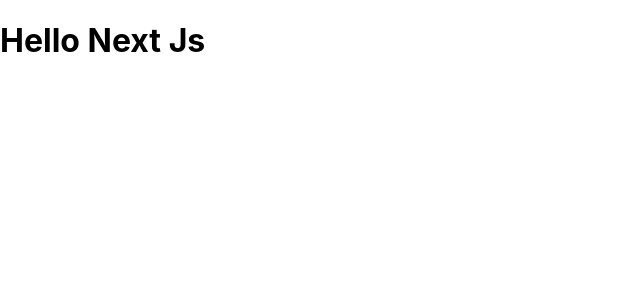
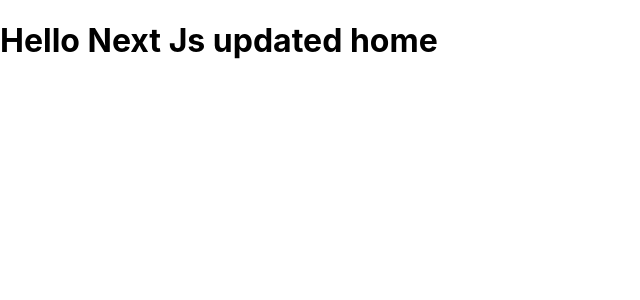
Before and after one commit to tambuaevaristus/scratch-record, a Next.js app: page / in a window 1280 px wide. Shown: the top 300 px of the page, without its empty margins (0-640 px from the left). Built offline with nearby package versions, Linux system fonts and the light colour scheme.

Commit message:
vercel test

```diff
--- a/pages/index.js
+++ b/pages/index.js
@@ -5,7 +5,7 @@
 export default function Home() {
   return (
     <div>
-      <h1>Hello Next Js</h1>
+      <h1>Hello Next Js updated home</h1>
     </div>
   );
 }
```
